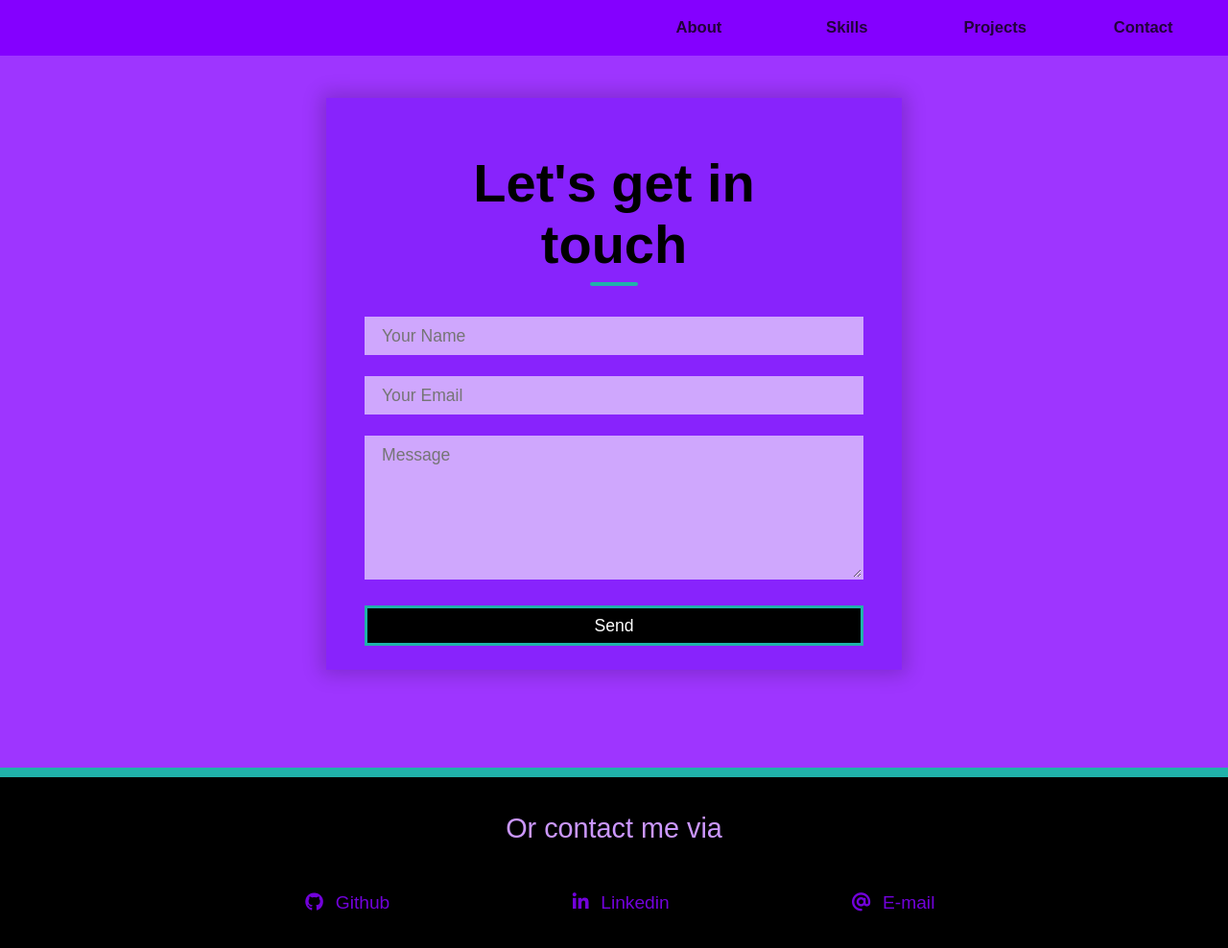
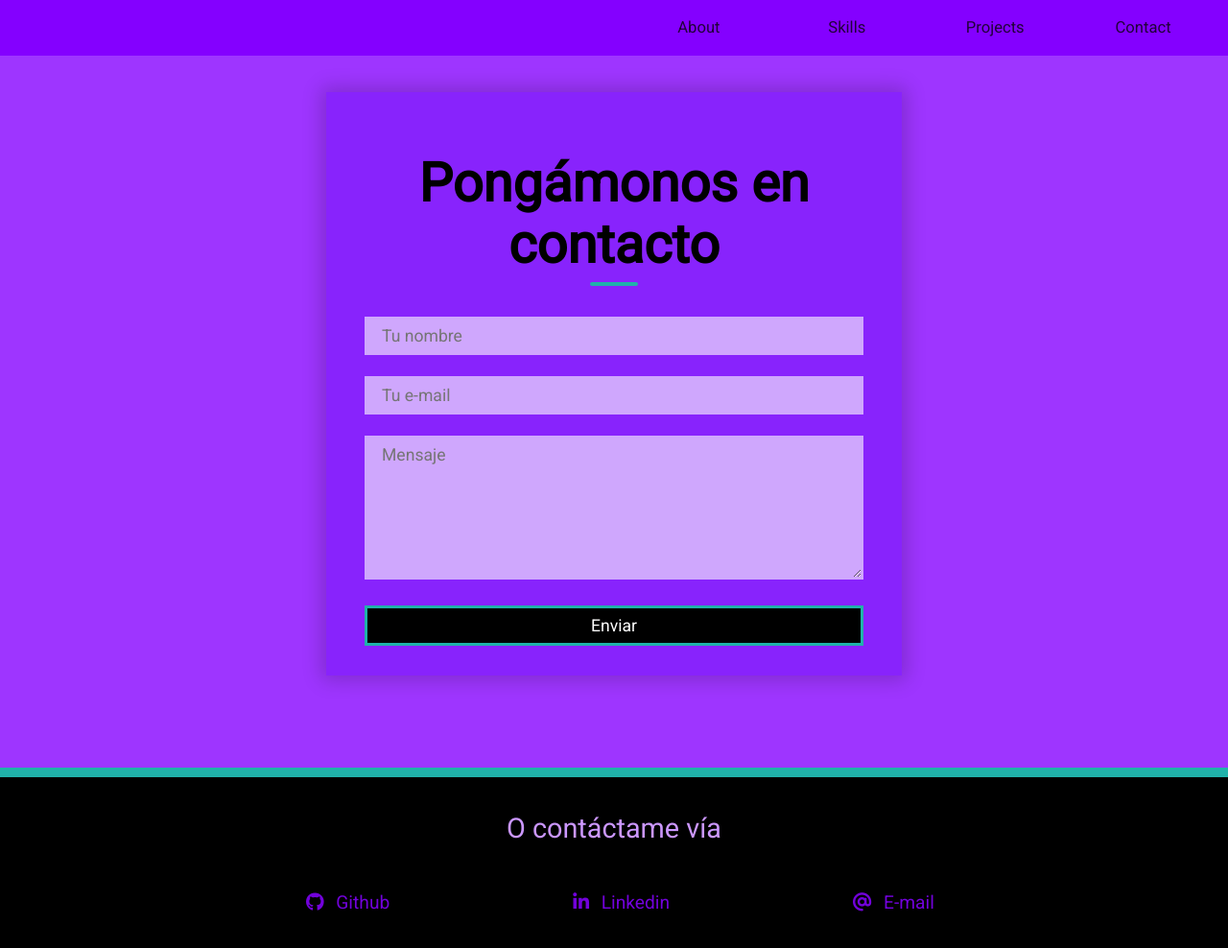
Before and after one commit to davidroblesj/davidroblesj.github.io, a plain HTML site: page contact.html in a window 1280 px wide. Shown: the whole page at 96% size. Drawn offline with Linux system fonts and the light colour scheme.

Commit message:
version 1

```diff
--- a/contact.html
+++ b/contact.html
@@ -4,6 +4,9 @@
 <head>
     <title>Mi curso de css</title>
     <meta charset='utf-8' />
+    <link rel="preconnect" href="https://fonts.googleapis.com">
+    <link rel="preconnect" href="https://fonts.gstatic.com" crossorigin>
+    <link href="https://fonts.googleapis.com/css2?family=Roboto&display=swap" rel="stylesheet">
     <link rel='stylesheet' type="text/css" href="estilo_contact.css" />
     <link rel='stylesheet' type="text/css" href="./normalize.css" />
     <meta name="viewport" content="width=device-width, initial-scale=1.0">
@@ -35,12 +38,13 @@
             <div class="contact-box">
                 <!-- <div class="left"></div> -->
                 <form action="https://formsubmit.co/e5da50c3d3d2c5b1484f9b13063809f2" method="POST" class="right">
-                    <h2 class="projects-section-top__h2">Let's get in touch</h2>
-                    <input name='name' type="text" class="field" placeholder="Your Name" required>
-                    <input name='email' type="text" class="field" placeholder="Your Email" required>
-                    <input type="hidden" name='_subject' class="field" placeholder="Subject">
-                    <textarea name='message' placeholder="Message" class="field"></textarea>
-                    <button type="submit" class="btn">Send</button>
+                    <h2 class="projects-section-top__h2">Pongámonos en contacto</h2>
+                    <input name='name' type="text" class="field" placeholder="Tu nombre" required>
+                    <input name='email' type="text" class="field" placeholder="Tu e-mail" required>
+                    <input type="hidden" name='_subject' value='contacto portafolio' class="field"
+                        placeholder="Subject">
+                    <textarea name='message' placeholder="Mensaje" class="field"></textarea>
+                    <button type="submit" class="btn">Enviar</button>
             </div>
         </div>
         </div>
@@ -48,7 +52,7 @@
     <footer id='contact' class="footer">
         <div class="invitation-container">
             <!-- <h2 class="invitation-container__h2">Or contact me via</h2> -->
-            <p class="invitation-container__p">Or contact me via</p>
+            <p class="invitation-container__p">O contáctame vía</p>
         </div>
         <div class="social-container">
 
--- a/estilo.css
+++ b/estilo.css
@@ -215,7 +215,7 @@ main{
     flex-wrap: wrap;
 }
 .skills-container{
-    outline: steelblue solid 1px;
+    /* outline: steelblue solid 1px; */
     margin: 2rem 0;
 
     /* height: 50vh; */
@@ -282,13 +282,14 @@ main{
     margin: 2rem;
     text-decoration: none;
     font-size: 1.7rem;
-    width: clamp(9rem, 8%, 20rem);
+    padding: 0rem 1.2rem;
+    /* width: clamp(9rem, 8%, 20rem); */
     color: white;
     background-color: rgb(0, 0, 0);
    }
 .projects-section-bottom{
     /* outline: green solid 10px; */
-    /* width: 100%; */
+    width: 80%;
     display:flex;
     flex-direction: row;
     justify-content: space-evenly;
@@ -297,7 +298,8 @@ main{
 .project-image-container{
     /* outline: steelblue solid 5px; */
     background-color: rgb(187, 68, 255);
-    margin: 2rem 0;
+    /* margin: 2rem 0; */
+    margin: 2rem;
     flex-basis: 100px;
     /* height: 200px; */
     position: relative;
@@ -380,7 +382,7 @@ main{
     border: lightseagreen solid 2px;
    padding: 0.6rem;
     text-decoration: none;
-    font-size: clamp(0.5rem, 1vw, 1rem);
+    font-size: clamp(1rem, 1vw, 1.5rem);
     /* width: 10rem; */
     /* width: clamp(9rem, 8%, 20rem); */
     color: white;
@@ -414,6 +416,9 @@ main{
 
 }
 .invitation-container{
+    display: flex;
+    flex-direction: column;
+    align-items: center;
     /* outline: lime solid 5px; */
 
 }
@@ -427,7 +432,7 @@ main{
 .invitation-container__p{
     text-align: center;
     color: #cb97ff;
-    font-size: clamp(1.5rem, 2.2vw, 10rem);
+    font-size: clamp(1.5rem, 2.2vw, 2.2rem);
     margin: 1rem
 }
 .contact-anchor-container{
@@ -435,16 +440,14 @@ main{
 }
 .contact-anchor{
     /* outline: red solid 2px; */
-    display: block;
     text-align: center;
-    border: lightseagreen solid 3px;
-    margin: 3rem auto;
+    border: lightseagreen solid 5px;
+    margin: 2rem;
     text-decoration: none;
-    font-size: clamp(1.2rem, 1.5vw, 5rem);
-
-    width: clamp(8rem, 20%, 20rem);
-    /* width: rem; */
-    color: rgb(255, 255, 255);
+    font-size: clamp(1.1rem, 1.5vw, 2rem);
+    padding: 0rem 1.2rem;
+    /* width: clamp(9rem, 8%, 20rem); */
+    color: white;
     background-color: rgb(0, 0, 0);
    }
 .social-container{
@@ -458,16 +461,21 @@ main{
 .social-container__a{
     color: rgb(0, 132, 255);
     text-decoration: none;
-    font-size: clamp(1.1rem, 1.5vw, 10rem);
+    font-size: clamp(1.1rem, 1.5vw, 2rem);
+
+}
+.social-container__a:hover{
+    color: rgb(255, 255, 255);
+
 
 }
 .social-container__a-i{
     /* font-size: 2.5rem; */
-    margin: clamp(0.5rem, 1vw, 10rem);
+    margin: clamp(0.5rem, 1vw, 2rem);
 }
 .social-container__a-i--active{
     font-size: 3rem;
-    margin: clamp(0.5rem, 1vw, 10rem);
+    margin: clamp(0.5rem, 1vw, 2rem);
 }
 
 
--- a/estilo_contact.css
+++ b/estilo_contact.css
@@ -1,5 +1,5 @@
 * {
-    font-family: sans-serif, cursive;
+    font-family: 'Roboto', cursive;
 }
 html,
 body {
@@ -106,7 +106,7 @@ main{
 .contact-box{
     /* outline: red solid 10px; */
 	max-width: 600px;
-    /* height: 1000px; */
+    height:80%;
 	display: flex;
 	/* grid-template-columns: repeat(2, 1fr); */
 	justify-content: center;
```
Also changed, not shown: index.html (+8 -8 lines), more.html (+3 -0 lines).
